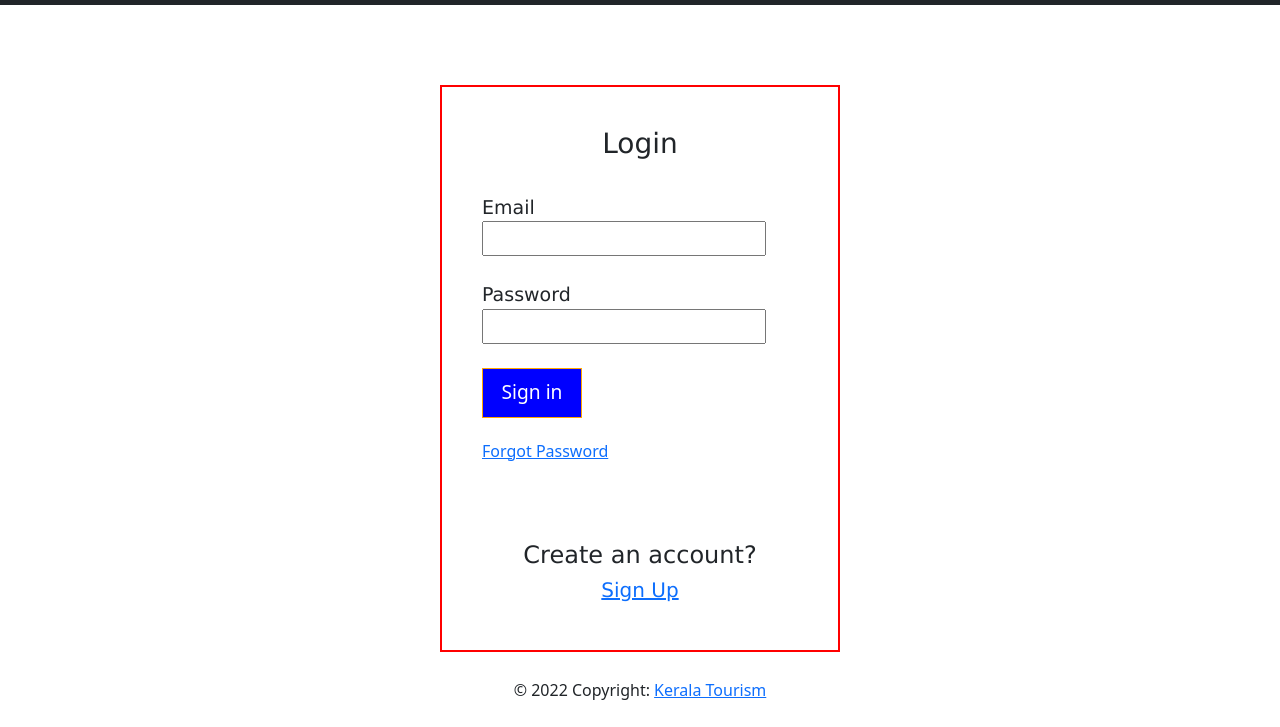
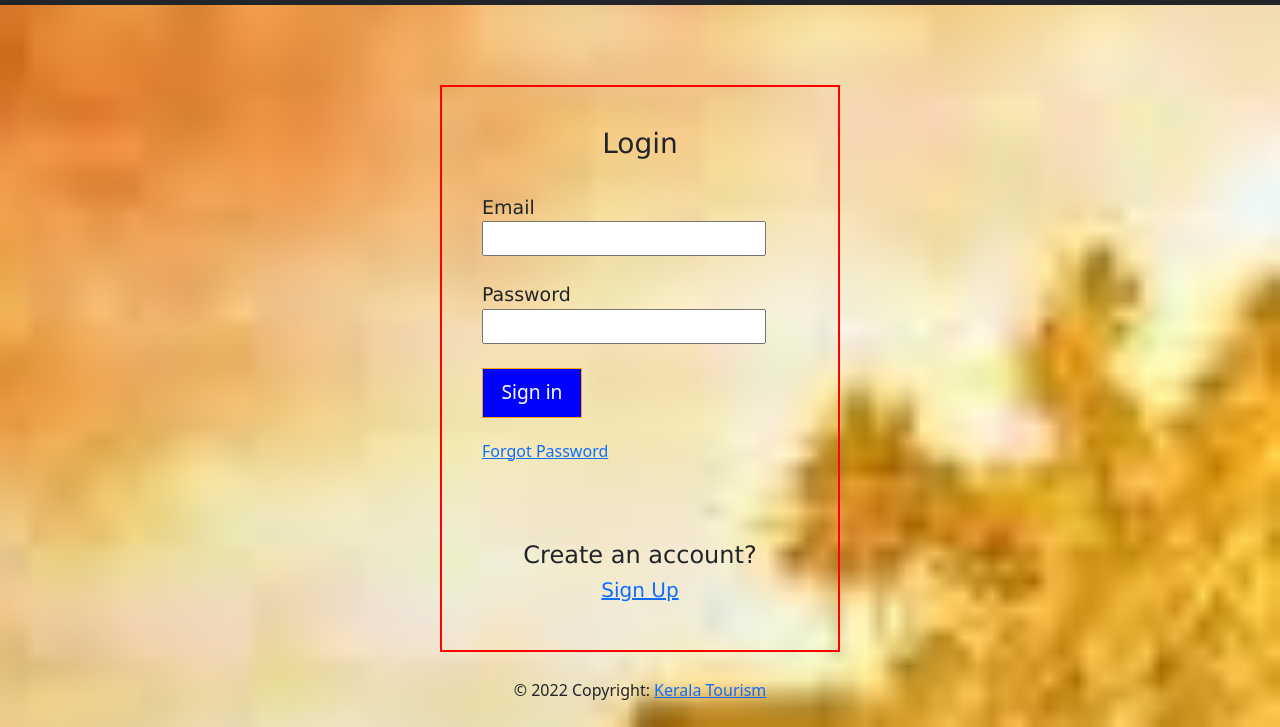
Before and after one commit to anilraj86/Tourism, a plain HTML site: page login.html in a window 1280 px wide. Shown: the part 73-800 px from the top of the page. Drawn offline with Linux system fonts and the light colour scheme.

Commit message:
Update style.css

```diff
--- a/css/style.css
+++ b/css/style.css
@@ -41,7 +41,7 @@ display: block;
 
 }
 .back-img{
-    background-image: url("images/bck.png");
+    background-image: url("/images/bck.png");
     background-size: cover;
 }
 footer{
```
